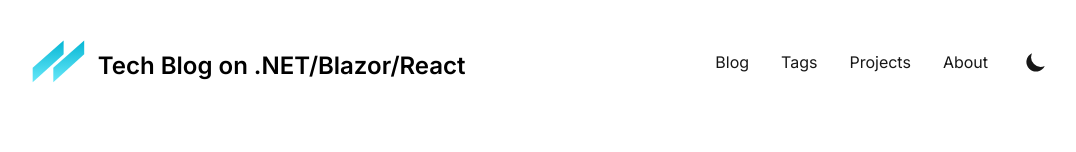
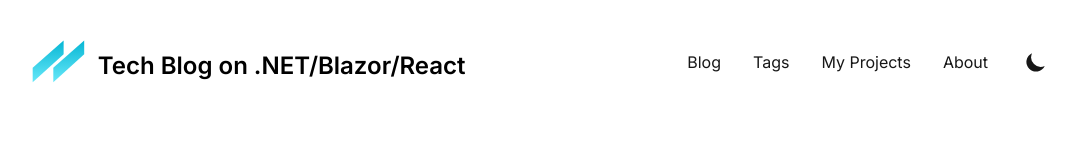
Before and after one commit to kmdhossain/tmpl_next_tailwind, a Next.js app: page / in a window 1280 px wide. Shown: the top 152 px of the page, without its empty margins (96-1172 px from the left). Built offline with nearby package versions, Linux system fonts and the light colour scheme; what @tailwindcss/typography would draw is missing.

Commit message:
Update headerNavLinks.js

```diff
--- a/data/headerNavLinks.js
+++ b/data/headerNavLinks.js
@@ -1,7 +1,7 @@
 const headerNavLinks = [
   { href: '/blog', title: 'Blog' },
   { href: '/tags', title: 'Tags' },
-  { href: '/projects', title: 'Projects' },
+  { href: '/projects', title: 'My Projects' },
   { href: '/about', title: 'About' },
 ]
 
```
